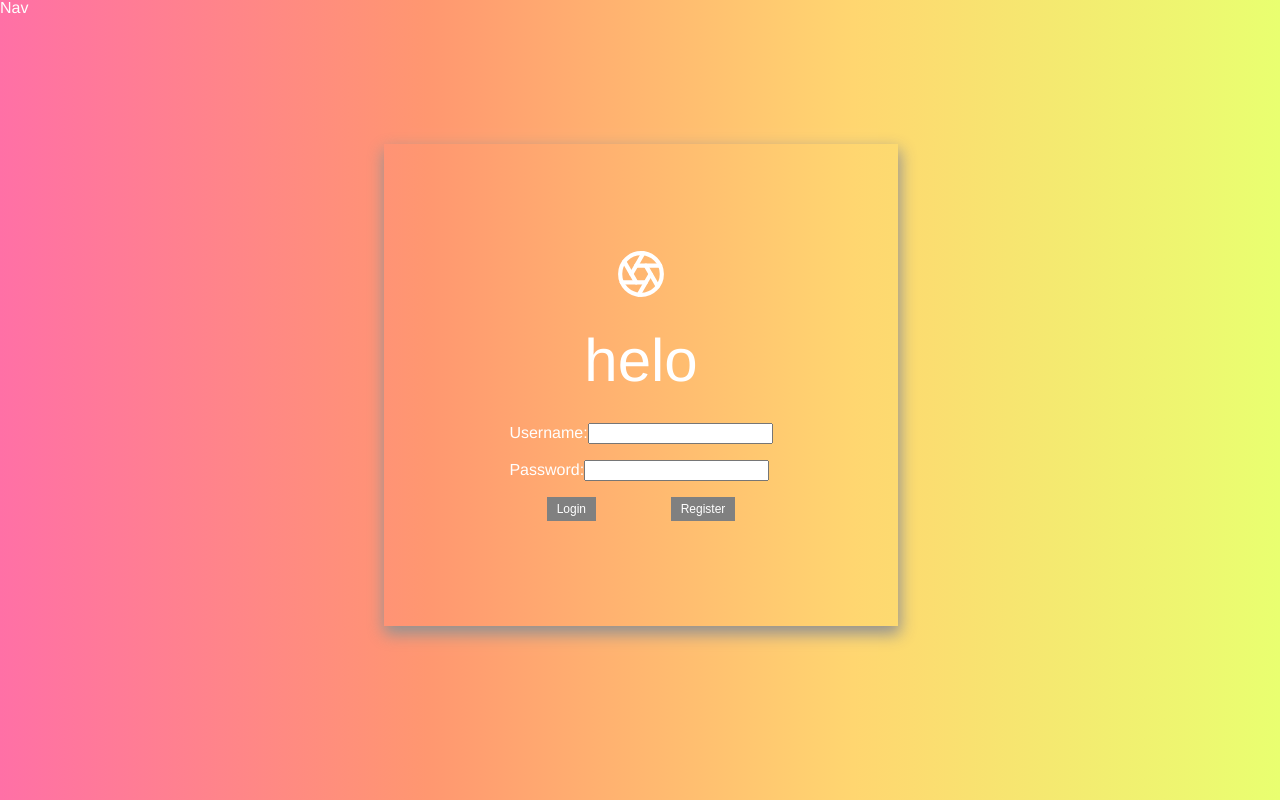
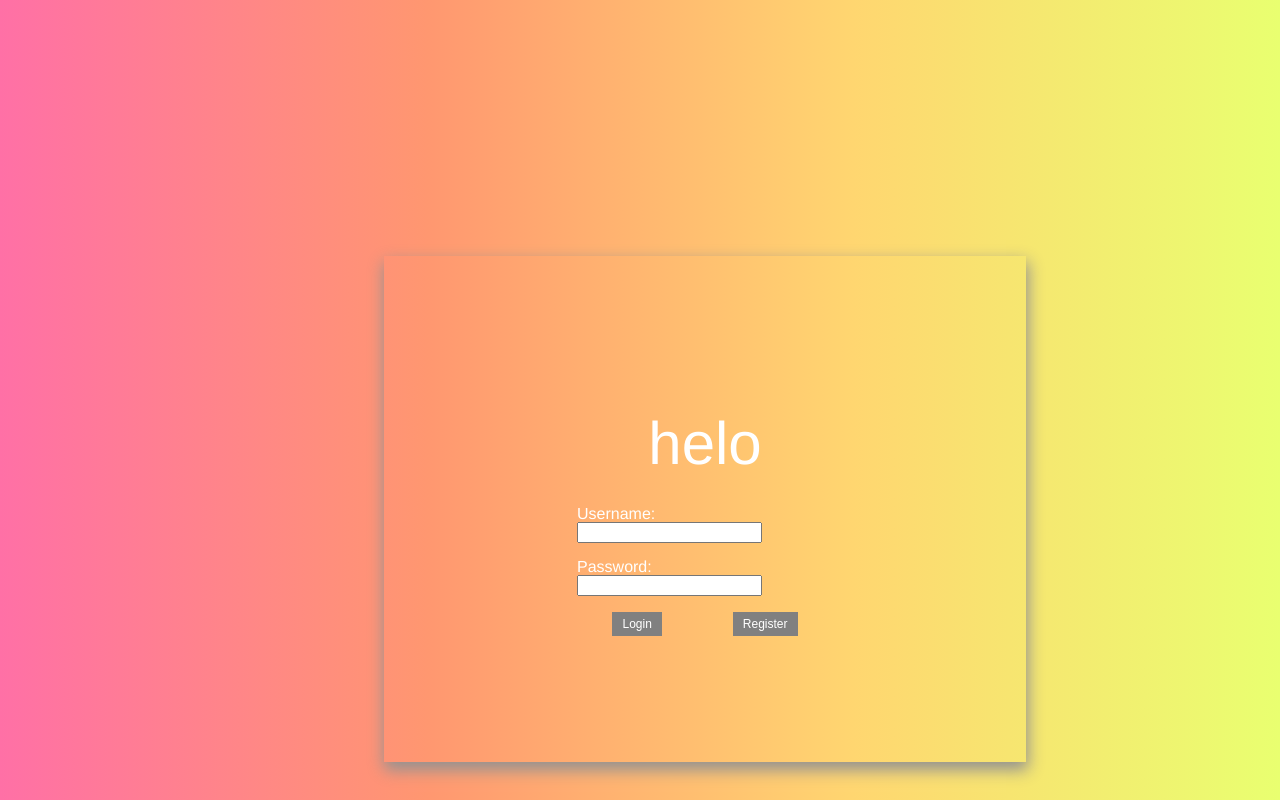
Before and after one commit to jeffnguyener/sim3, a React (Create React App) app: page /#/ in a window 1280 px wide. Shown: the top 800 px of the page. Built offline with nearby package versions, Linux system fonts and the light colour scheme; no server answers.

Commit message:
Auth fixed bg

```diff
--- a/src/App.js
+++ b/src/App.js
@@ -2,12 +2,12 @@ import React from "react";
 import "./App.css";
 import { HashRouter } from "react-router-dom";
 import router from "./router";
-import Nav from './Components/Nav'
+// import Nav from './Components/Nav'
 
 function App() {
   return (
     <HashRouter>
-      <Nav />
+      {/* <Nav /> */}
       {router}
     </HashRouter>
   );
--- a/src/Components/Auth.css
+++ b/src/Components/Auth.css
@@ -1,14 +1,18 @@
-body {
-    background-image: linear-gradient(to right, #ff70a6, #ff9770, #ffd670, #e9ff70);
+div .auth-body {
+    background: linear-gradient(to right, #ff70a6, #ff9770, #ffd670, #e9ff70);
     color: white;
     font-family: 'Franklin Gothic Medium', 'Arial Narrow', Arial, sans-serif;
+    width: 100%;
+    height: 100vh;
+    padding-top: 20%;
+
 }
 
 .login-form {
-    width: 40%;
-    height: 60vh;
+    width: 20%;
+    height: 15vh;
     border: 1px solid transparent;
-    margin-top: 10%;
+    padding: 15%;
     margin-left: 30%;
     box-shadow: 1px 7px 15px 1px rgb(146, 146, 146);
     display: flex;
--- a/src/Components/Auth.js
+++ b/src/Components/Auth.js
@@ -54,7 +54,7 @@ class Auth extends Component {
   }
   render() {
     return (
-      <body>
+      <div className="auth-body">
         <div className="login-form">
         <Icon.Aperture size={50} />
           <br />
@@ -89,7 +89,7 @@ class Auth extends Component {
             </div>
           </form>
         </div>
-      </body>
+      </div>
     );
   }
 }
```
